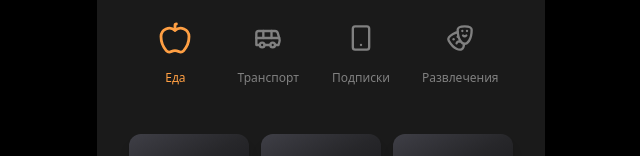
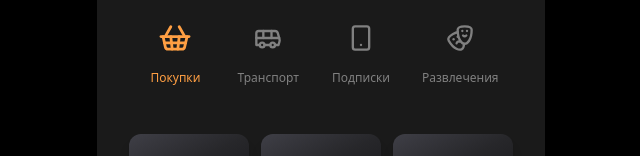
Before and after one commit to ivndya/anti-debt-react, a React (Vite) app in the folder web/: page / in a window 1280 px wide. Shown: the part 162-318 px from the top of the page, without its empty margins (319-959 px from the left). Built offline with nearby package versions, Linux system fonts and the light colour scheme.

Commit message:
chore: change food category to purchases

```diff
--- a/web/src/shared/consts/categories/expenses.ts
+++ b/web/src/shared/consts/categories/expenses.ts
@@ -1,12 +1,12 @@
 import { Category, CategoryMap } from '../../types'
-import { Apple, Bus, Drama, Smartphone } from 'lucide-react'
+import { Bus, Drama, ShoppingBasket, Smartphone } from 'lucide-react'
 
 export const EXPENSE_CATEGORIES: Category[] = [
   {
-    id: 'food',
-    name: 'Еда',
+    id: 'purchases',
+    name: 'Покупки',
     color: '#FF9F43',
-    icon: Apple,
+    icon: ShoppingBasket,
   },
   {
     id: 'transport',
```
